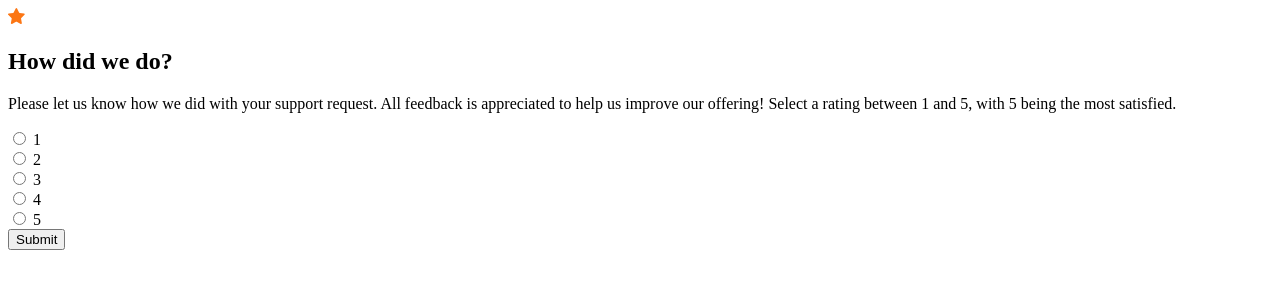
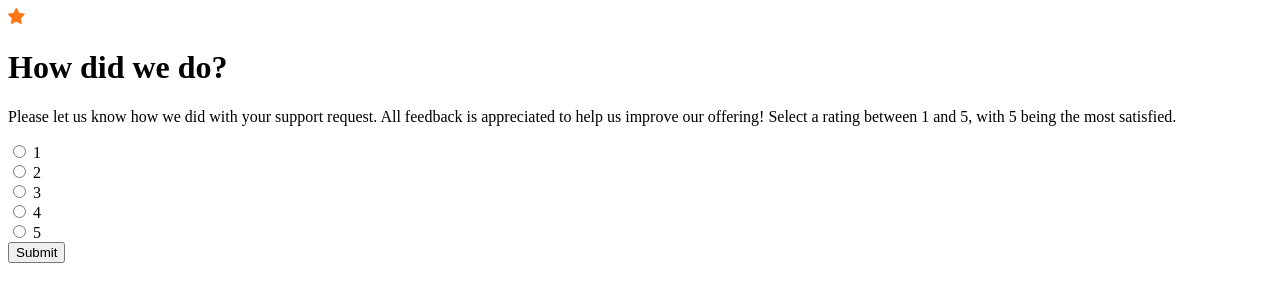
Before and after one commit to TomTilly/interactive-rating-component, a website with bundled scripts: page src/index.html in a window 1280 px wide. Built offline with nearby package versions, Linux system fonts and the light colour scheme; files whose address does not match are found by name.

Commit message:
Fix accessibility issues

```diff
--- a/src/index.html
+++ b/src/index.html
@@ -15,13 +15,13 @@
     <script type="module" src="scripts/index.js" defer></script>
   </head>
   <body class="bg-very-dark-blue">
-    <div class="center-content h-100">
+    <main class="center-content h-100">
       <div class="rating | bg-gradient-black br-standard" aria-live="polite">
         <div class="stack-vertical">
           <div class="circle bg-dark-blue d-inline-block p0">
             <img src="assets/icon-star.svg" alt="" />
           </div>
-          <h2>How did we do?</h2>
+          <h1>How did we do?</h1>
           <p>
             Please let us know how we did with your support request. All
             feedback is appreciated to help us improve our offering!
@@ -109,6 +109,6 @@
           </form>
         </div>
       </div>
-    </div>
+    </main>
   </body>
 </html>
```
